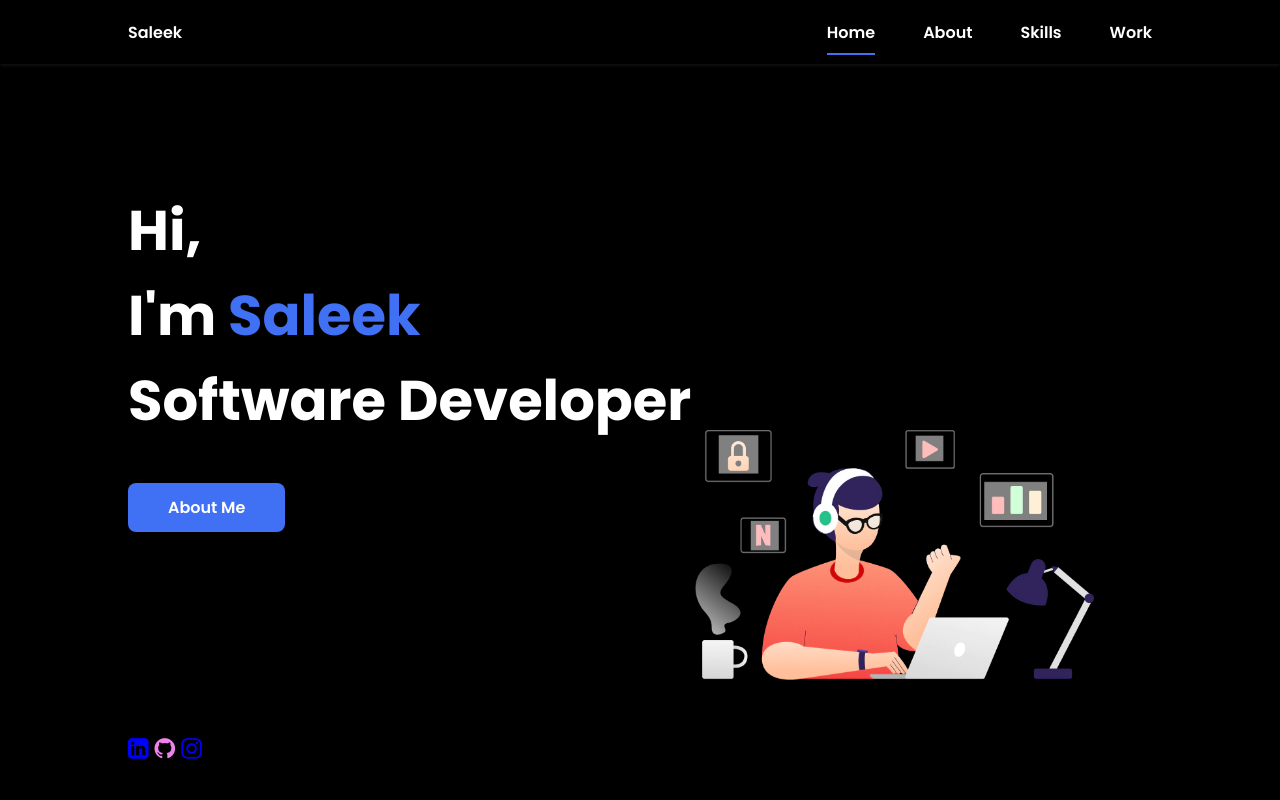
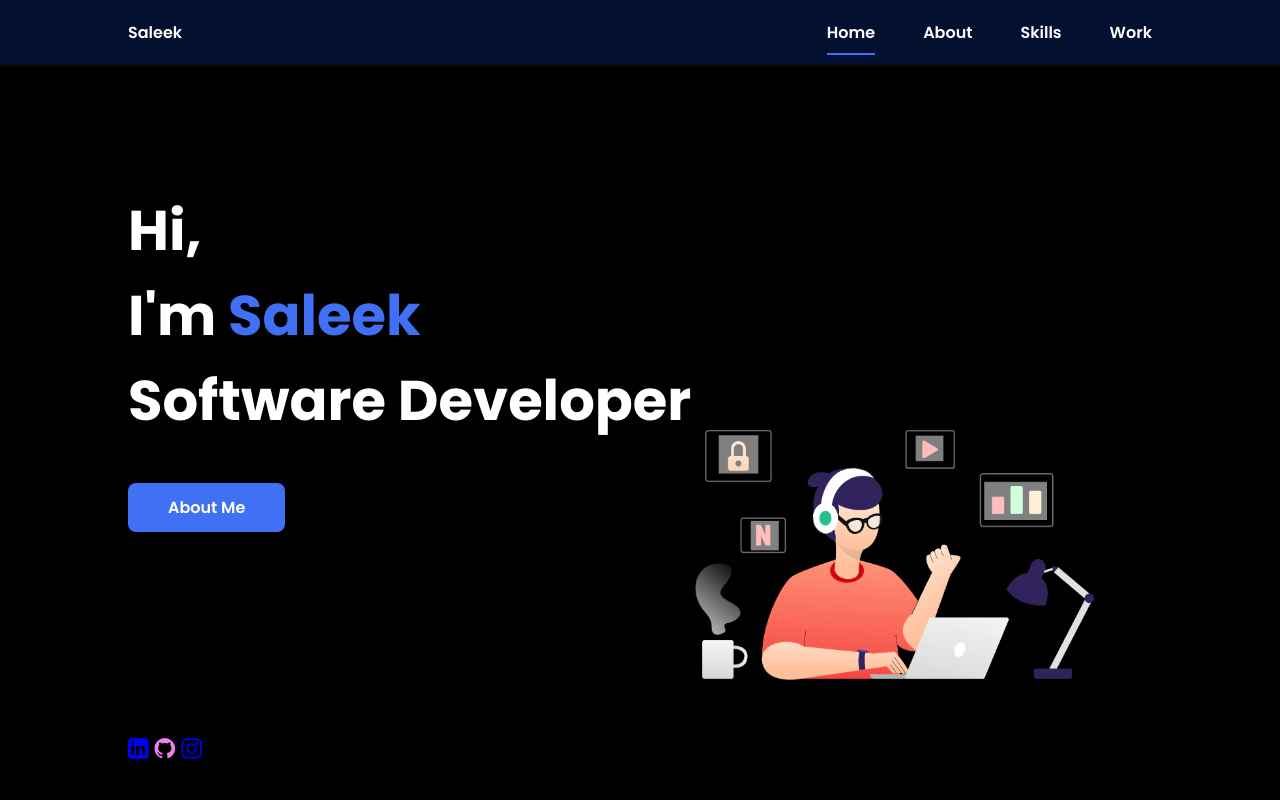
Before and after one commit to mohammed-saleek/Portfolio, a plain HTML site: page index.html in a window 1280 px wide. Shown: the top 800 px of the page. Drawn offline with nearby package versions, Linux system fonts and the light colour scheme.

Commit message:
Changed header colour

```diff
--- a/assets/css/style.css
+++ b/assets/css/style.css
@@ -139,7 +139,7 @@ img{
     top: 0;
     left: 0;
     z-index: var(--z-fixed);
-    background-color: rgb(1, 0, 0);
+    background-color: rgb(4, 16, 48);
     box-shadow: 0 1px 4px rgba(146, 161, 176,   .15);
 }
 
```
Also changed, not shown: assets/img/work1.jpg (deleted), assets/img/work2.jpg (deleted), assets/img/work4.jpg (deleted), assets/img/work5.jpg (deleted), assets/img/work6.jpg (deleted).
